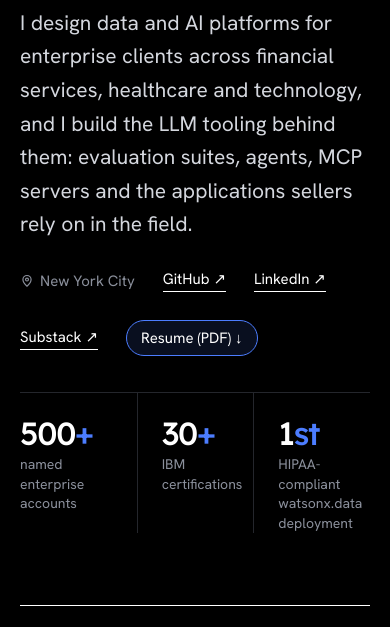
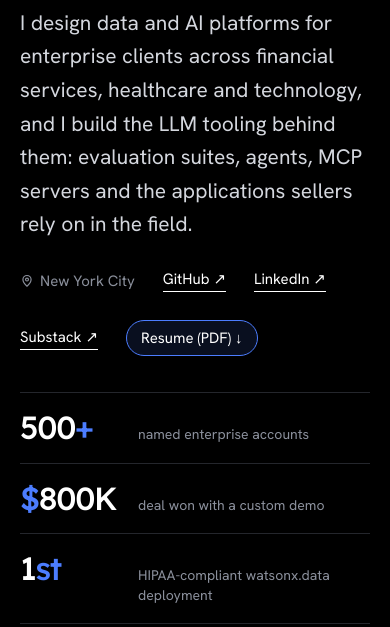
Before and after one commit to marcosesay/marcosesay.github.io, a plain HTML site: page index.html in a window 390 px wide. Shown: the part 471-1098 px from the top of the page. Drawn offline with Linux system fonts and the light colour scheme.

Commit message:
Swap certifications stat for $800K deal; stack stats on mobile
Co-Authored-By: Claude Opus 5.5 <noreply@anthropic.com>
Claude-Session: https://claude.ai/code/session_01EyeAwqCMu9sx25SA6uP9sX

```diff
--- a/index.html
+++ b/index.html
@@ -153,6 +153,9 @@ body.locked { overflow: hidden; }
   .detail-inner { padding: 32px 24px 36px; }
   .detail h2 { font-size: 34px; }
   .stat b { font-size: 32px; }
+  .stats { grid-template-columns: 1fr; }
+  .stat, .stat + .stat { padding: 18px 0; border-left: 0; border-bottom: 1px solid var(--line); flex-direction: row; align-items: baseline; gap: 14px; }
+  .stat b { min-width: 104px; }
 }
 @media (max-width: 400px) {
   nav { font-size: 14px; }
@@ -201,7 +204,7 @@ body.locked { overflow: hidden; }
   </div>
   <div class="stats">
     <div class="stat"><b>500<em>+</em></b><span>named enterprise accounts</span></div>
-    <div class="stat"><b>30<em>+</em></b><span>IBM certifications</span></div>
+    <div class="stat"><b><em>$</em>800K</b><span>deal won with a custom demo</span></div>
     <div class="stat"><b>1<em>st</em></b><span>HIPAA-compliant watsonx.data deployment</span></div>
   </div>
 </header>
```
